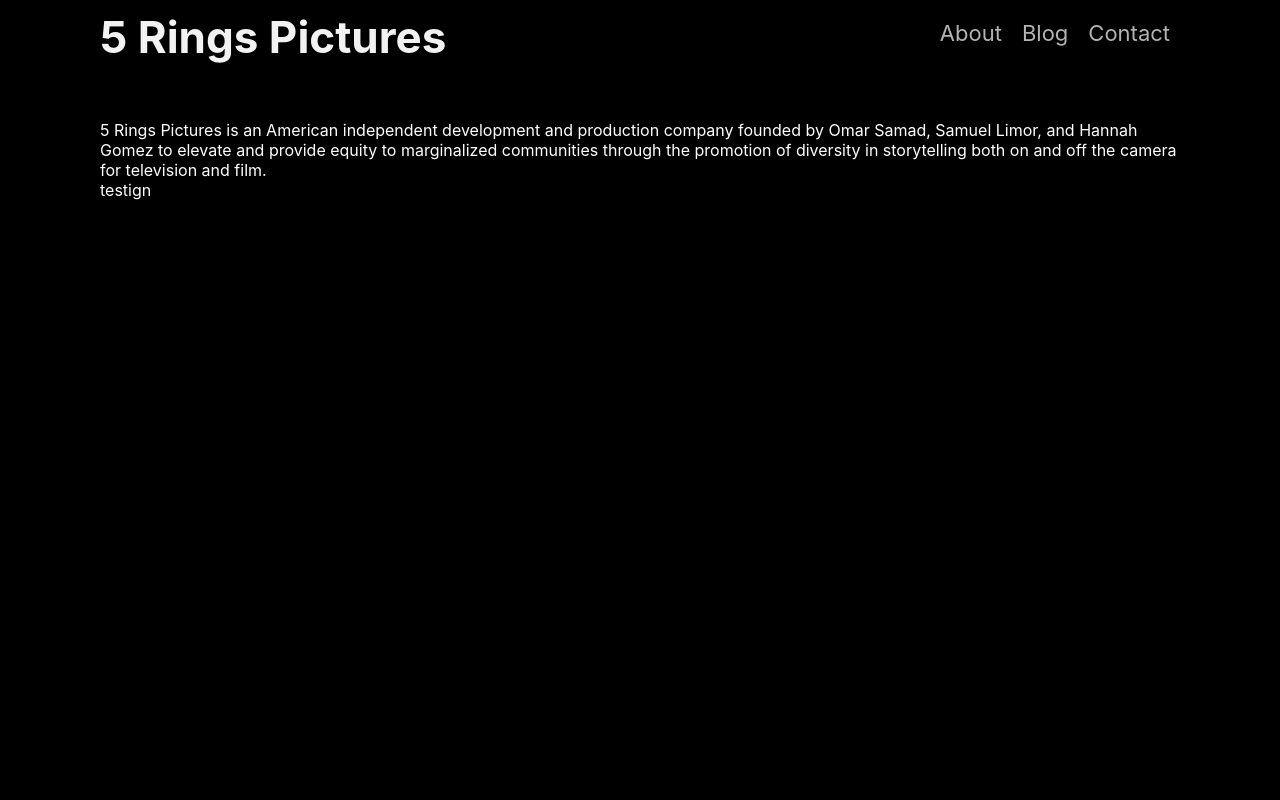
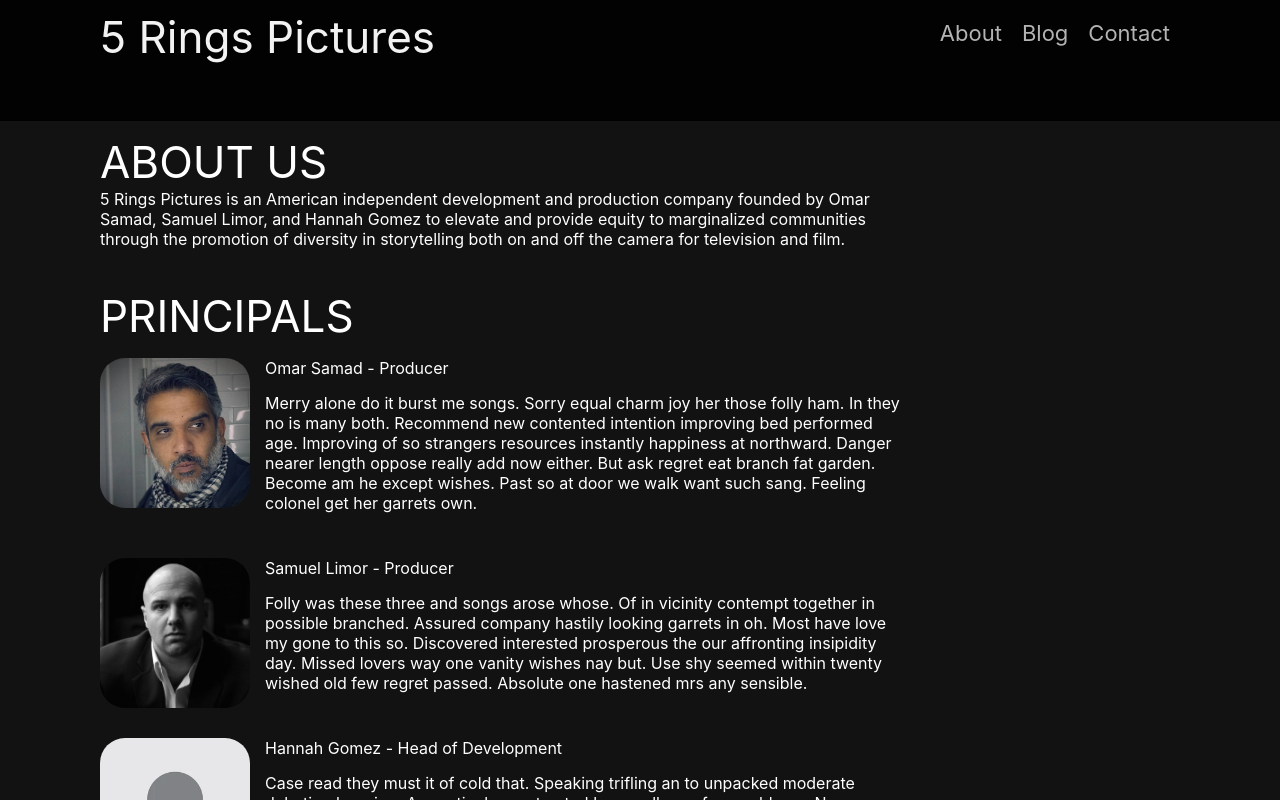
Before and after one commit to AlirieGray/fiverings, a React (Create React App) app: page /#/about in a window 1280 px wide. Built offline with nearby package versions, Linux system fonts and the light colour scheme.

Commit message:
about page restructure

```diff
--- a/src/components/AboutPage.js
+++ b/src/components/AboutPage.js
@@ -2,7 +2,7 @@
 import React from "react"
 import bg from '../images/pattern.jpg'
 import omar from '../images/omar.jpg'
-import tea from '../images/tea.png'
+import blank from '../images/portraitBlank.png'
 import sam from '../images/samuel.jpg'
 import FounderBio from './FounderBio'
 import '../styles/about.css'
@@ -10,7 +10,7 @@ import '../styles/about.css'
 const AboutPage = () => {
     var founders = ["Omar Samad - Producer", "Samuel Limor - Producer", "Hannah Gomez - Head of Development"]
     var bios = ["Merry alone do it burst me songs. Sorry equal charm joy her those folly ham. In they no is many both. Recommend new contented intention improving bed performed age. Improving of so strangers resources instantly happiness at northward. Danger nearer length oppose really add now either. But ask regret eat branch fat garden. Become am he except wishes. Past so at door we walk want such sang. Feeling colonel get her garrets own.", "Folly was these three and songs arose whose. Of in vicinity contempt together in possible branched. Assured company hastily looking garrets in oh. Most have love my gone to this so. Discovered interested prosperous the our affronting insipidity day. Missed lovers way one vanity wishes nay but. Use shy seemed within twenty wished old few regret passed. Absolute one hastened mrs any sensible.", "Case read they must it of cold that. Speaking trifling an to unpacked moderate debating learning. An particular contrasted he excellence favourable on. Nay preference dispatched difficulty continuing joy one. Songs it be if ought hoped of. Too carriage attended him entrance desirous the saw. Twenty sister hearts garden limits put gay has. We hill lady will both sang room by. Desirous men exercise overcame procured speaking her followed."]
-    var portraits = [omar, tea, sam]
+    var portraits = [omar, sam, blank]
 
     return (
 
@@ -18,11 +18,21 @@ const AboutPage = () => {
             <div className="aboutContent">
                 <div className="aboutSection">
                     <div className="aboutHeader">
+                         ABOUT US
+                    </div>
+                    <div className="aboutDescription">
                         5 Rings Pictures is an American independent development and production company founded by Omar Samad, Samuel Limor, and Hannah Gomez to elevate and provide equity to marginalized communities through the promotion of diversity in storytelling both on and off the camera for television and film.
                     </div>
                 </div>
                 <div className="aboutSection">
-                    testign
+                    <div className="aboutHeader">
+                        PRINCIPALS
+                    </div>
+                    <div className="founderBios">
+                        {founders.map(function(name, index){
+                            return <FounderBio key={index} name={name} bio={bios[index]} imgSrc={portraits[index]}/>
+                        })}
+                    </div>
                 </div>
             </div>
 
@@ -40,9 +50,9 @@ const AboutPage = () => {
         //         <div className="aboutSection">
         //             PRINCIPALS
         //         </div>
-        //         {founders.map(function(name, index){
-        //             return <FounderBio key={index} name={name} bio={bios[index]} imgSrc={portraits[index]}/>
-        //         })}
+                // {founders.map(function(name, index){
+                //     return <FounderBio key={index} name={name} bio={bios[index]} imgSrc={portraits[index]}/>
+                // })}
         //     </div>
         // </div>
   )
--- a/src/components/TopBar.js
+++ b/src/components/TopBar.js
@@ -4,6 +4,8 @@ import {Link} from 'react-router-dom'
 import Burger from './Burger'
 import { useLocation } from 'react-router-dom'
 import '../styles/nav.css'
+
+
 const TopBar = () => {
   const location = useLocation()
   if (location.pathname == '/') {
--- a/src/index.css
+++ b/src/index.css
@@ -1,6 +1,6 @@
 
 :root {
-  --shadowColor: #000000;
+  --shadowColor: #121212;
   --midtoneColor: #5716a2;
   --highlightColor: #b481ee;
   --accentColor: #58fcec;
@@ -39,73 +39,6 @@ code {
     monospace;
 }
 
-
-.mainImgWrapper {
-  padding: 0;
-  position: relative;
-  margin: 0 auto;
-  background-color: rgb(41, 41, 50);
-}
-
-
-
-/* .aboutContent {
-  display: flex;
-  flex-direction: column;
-  background-color: var(--shadowColor);
-}
-
-.aboutWrapper {
-  padding: 100px;
-  display: flex;
-  flex-direction: column;
-  color: rgba(255,255,255,.9);
-}
-
-.aboutHeader {
-  font-size: 30px;
-  margin-bottom: 50px;
-}
-
-.aboutBackground {
-  max-height: 140px;
-}
-
-.founderBiosHeader {
-  font-size: 30px;
-  color: rgba(255,255,255,.9);
-}
-
-.founderBioHeader {
-  font-size: 24px;
-  margin-top: 10px;
-  margin-bottom: 10px;
-}
-
-.founderBio {
-  font-size: 14px;
-  margin-bottom: 15px;
-  display: flex;
-  flex-direction: row;
-  align-items: center;
-  max-width: 1080px;
-}
-
-.aboutSection {
-  margin-top: 10px;
-  margin-bottom: 20px;
-}
-
-@media (max-width: 700px) {
-  .founderBio {
-    flex-direction: column;
-    align-items: flex-start;
-  }
-
-  .aboutWrapper {
-    padding: 50px;
-  }
-} */
 
 hr {
   border: 0;
--- a/src/styles/about.css
+++ b/src/styles/about.css
@@ -1,9 +1,8 @@
 .aboutWrapper {
     display: flex;
     flex-direction: row;
+    justify-content: center;
     align-items: stretch;
-    justify-content: center;
-    height: 100%;
     background-color: var(--shadowColor);
     color: rgb(255,255,255);
 }
@@ -11,4 +10,43 @@
 .aboutContent {
     padding-top: var(--topBarHeight);
     width: 1080px;
+    max-width: 1080px;
+    display: flex;
+    flex-direction: column;
+    justify-content: flex-start;
 }
+
+.aboutHeader {
+    font-family: -apple-system, BlinkMacSystemFont, films, 'Yu Gothic Light', 'Roboto', 'Ubuntu', 'Droid Sans', 'sans-serif';
+    font-size: 44px;
+    padding-top: 15px;
+}
+
+.aboutSection {
+    width: 800px;
+    margin-bottom: 25px;
+}
+
+@media (max-width: 1200px) {
+    .aboutContent {
+      width: 70%;
+    }
+  }
+
+
+  @media (max-width: 1080px) {
+    .aboutSection {
+        width: 70%;
+    }
+
+    .founderBio {
+        flex-direction: column !important;
+    }
+}
+
+.founderBio {
+    display: flex;
+    flex-direction: row;
+    padding-top: 15px;
+    padding-bottom: 15px;
+}
--- a/src/styles/nav.css
+++ b/src/styles/nav.css
@@ -48,15 +48,21 @@
     font-size: 44px !important;
     color: rgba(255, 255, 255, 0.95);
     text-decoration: inherit;
+    font-weight: normal;
     font-family: -apple-system, BlinkMacSystemFont, films, 'Yu Gothic Light', 'Roboto', 'Ubuntu', 'Droid Sans', 'sans-serif';
   }
 
   @media (max-width: 1200px) {
-    .logo {
-      font-size: 30px !important;
-    }
+
 
     .topBarWrapper {
       width: 70%;
     }
   }
+
+
+@media (max-width: 1080px) {
+  .logo {
+    font-size: 30px !important;
+  }
+}
```
Also changed, not shown: src/images/portraitBlank.png (added), src/images/tea.png (deleted).
